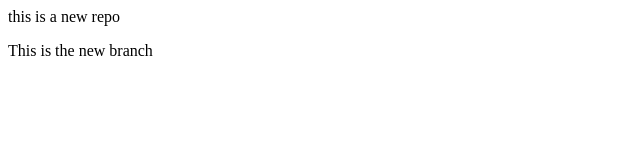
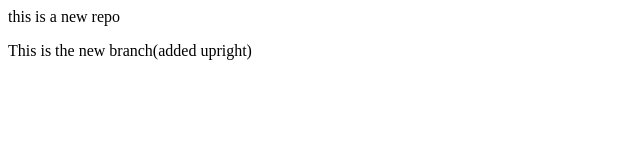
Before and after one commit to Keshav004Keshu/Localfilr, a plain HTML site: page index.html in a window 1280 px wide. Shown: the whole page, without its empty margins (0-640 px from the left). Drawn offline with Linux system fonts and the light colour scheme.

Commit message:
added upright

```diff
--- a/index.html
+++ b/index.html
@@ -1,2 +1,2 @@
 <p>this is a new repo</p>
-<p>This is the new branch</p>
+<p>This is the new branch(added upright)</p>
```
